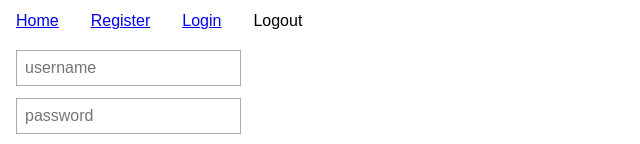
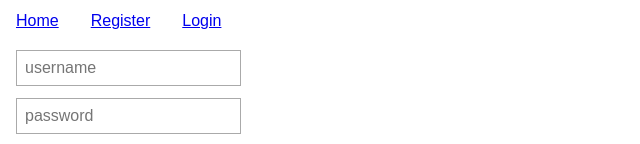
Before and after one commit to tamtm/giangpham-vue, a Vue app: page /login in a window 1280 px wide. Shown: the top 144 px of the page, without its empty margins (0-640 px from the left). Built offline with nearby package versions, Linux system fonts and the light colour scheme; what vue-sweetalert2, vue-toastr would draw is missing.

Commit message:
update nav

```diff
--- a/src/App.vue
+++ b/src/App.vue
@@ -2,9 +2,9 @@
   <div id="app">
     <div class="navbar">
       <router-link to="/">Home</router-link>
-      <router-link to="/register">Register</router-link>
+      <router-link to="/register" v-if="$store.state.member === null">Register</router-link>
       <router-link to="/login" v-if="$store.state.member === null">Login</router-link>
-      <a @click="logout">Logout</a>
+      <a v-else @click="logout">Logout</a>
     </div>
     <router-view></router-view>
   </div>
```
